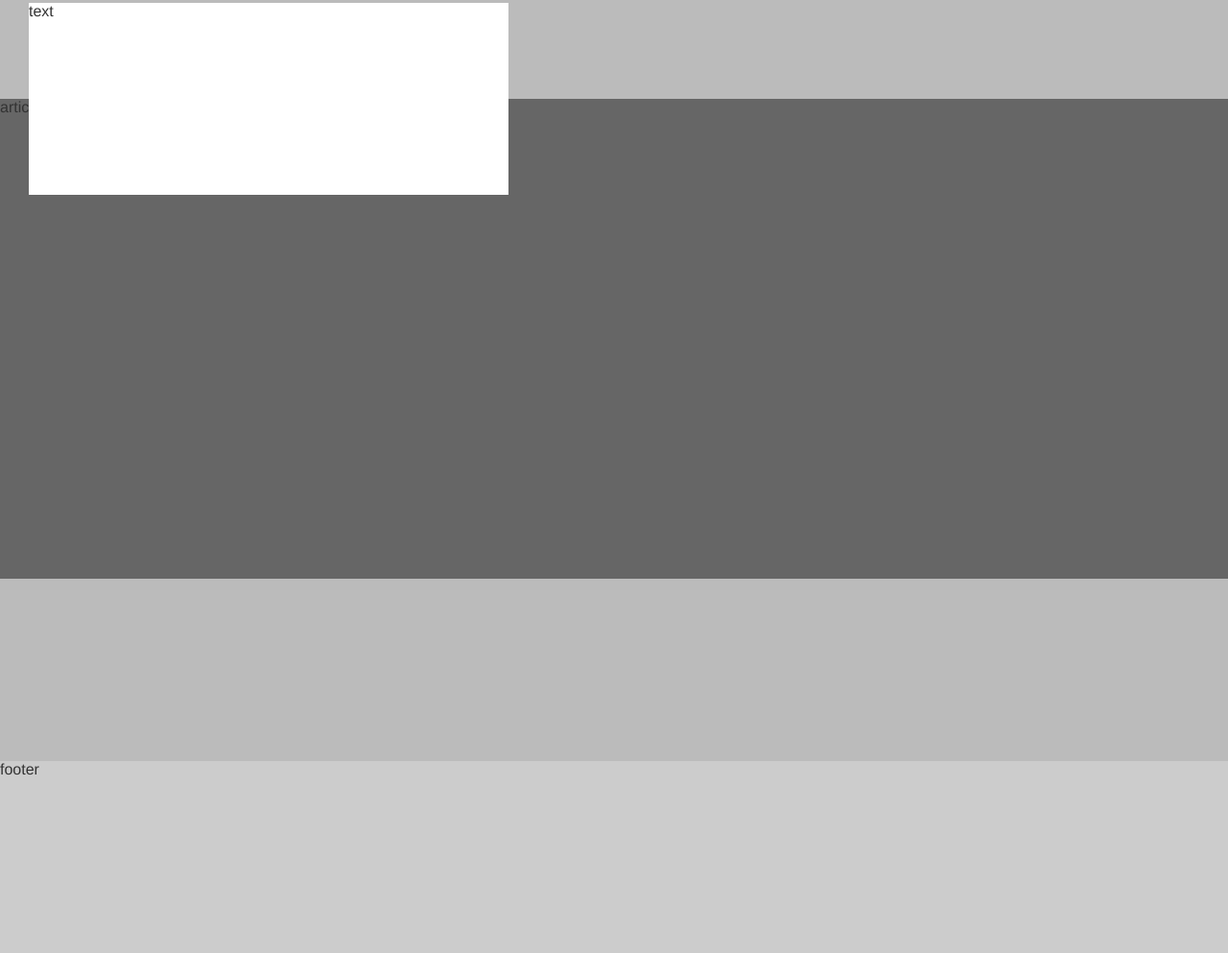
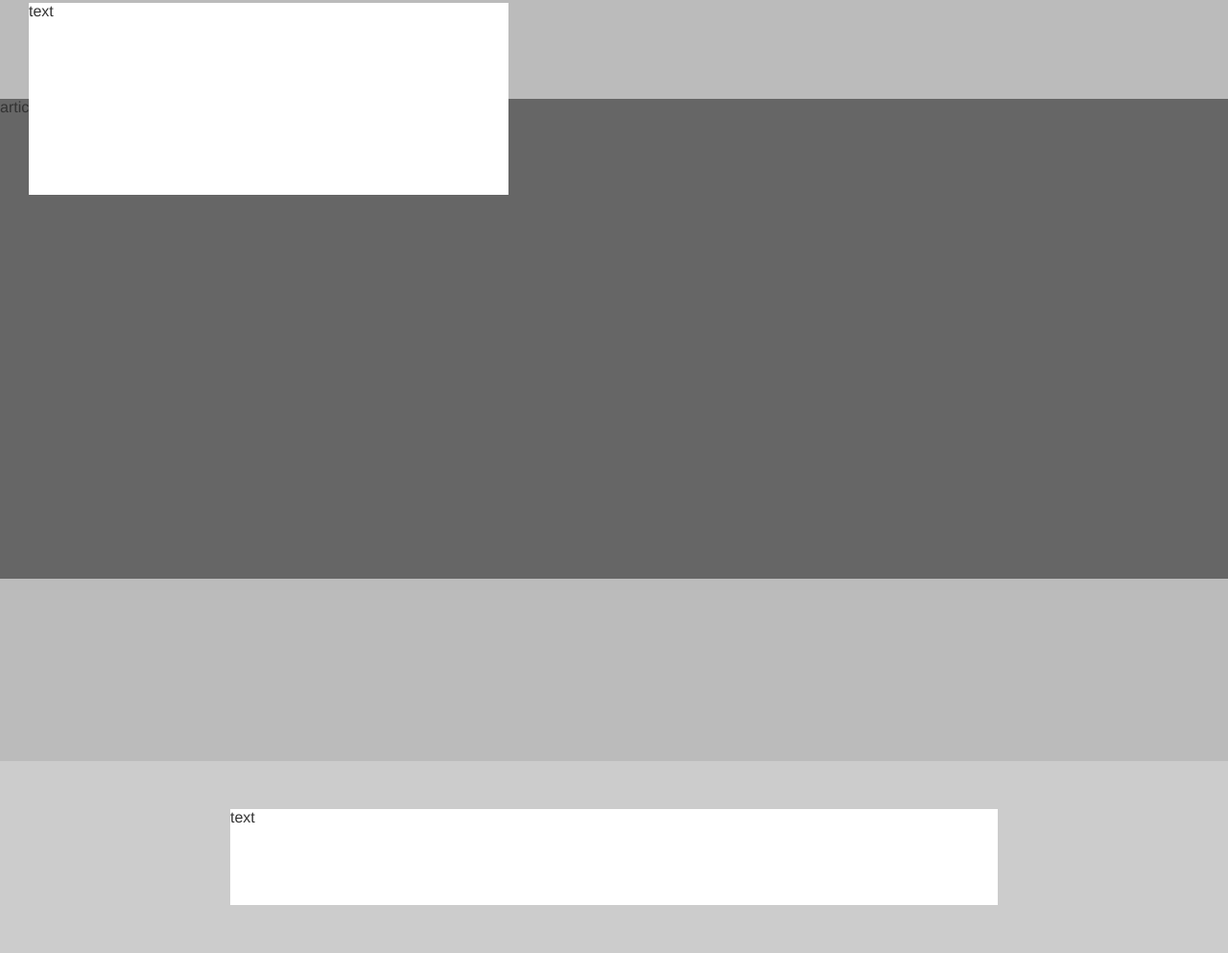
Before and after one commit to peachparfait/new-peachparfait.github.io, a Gatsby site: page / in a window 1280 px wide. Shown: the part 2407-3400 px from the top of the page at 96% size. Built offline with nearby package versions, Linux system fonts and the light colour scheme; Gatsby itself is replaced by a stand-in of ours.

Commit message:
フッターのmolecules作成

```diff
--- a/src/pages/styles.scss
+++ b/src/pages/styles.scss
@@ -53,6 +53,9 @@ body {
   height: 200px;
   background-color: $footerBackground;
   margin: 0;
+  display: flex;
+  justify-content: center;
+  align-items: center;
 }
 
 .ad{
@@ -113,3 +116,9 @@ body {
   top:-150px;
   z-index: 0;
 }
+.footerText{
+  background-color: $white;
+  width: 800px;
+  height: 100px;
+  margin:10px auto;
+}
--- a/src/pages/templates/organisms/footer.js
+++ b/src/pages/templates/organisms/footer.js
@@ -1,8 +1,11 @@
 import * as React from "react";
+import FooterText from "./molecules/footerText";
 
 const Footer = () => {
     return (
-        <div className="footer">footer</div>
+        <div className="footer">
+          <FooterText />
+        </div>
     )
   }
 
--- /dev/null
+++ b/src/pages/templates/organisms/molecules/footerText.js
@@ -0,0 +1,9 @@
+import * as React from "react";
+
+const FooterText = () => {
+    return (
+        <div className="footerText">text</div>
+    )
+  }
+
+export default FooterText;
```
